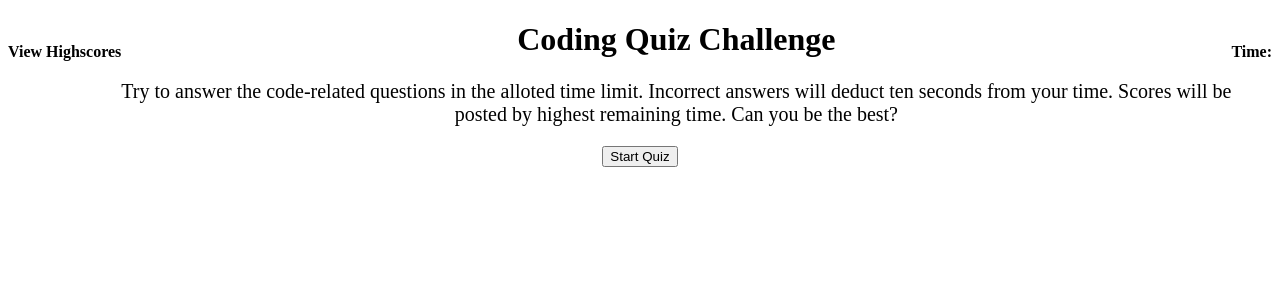
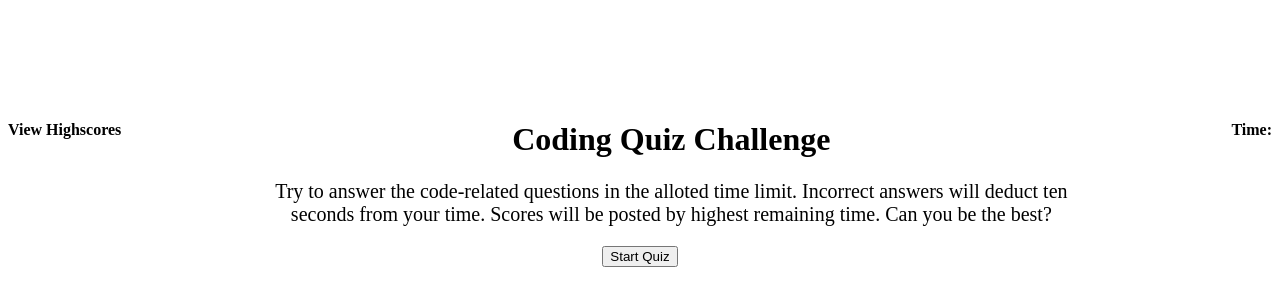
Before and after one commit to brandon6457/code-quiz, a plain HTML site: page index.html in a window 1280 px wide. Drawn offline with Linux system fonts and the light colour scheme.

Commit message:
made changes in css

```diff
--- a/assets/style/style.css
+++ b/assets/style/style.css
@@ -15,8 +15,12 @@ header {
    display: flex;
    float:right;
 }
-section {
+.section {
+   width: 800px;
    display: flex;
+   margin-top: 100px;
+   text-align: center;
+   padding-left: 150px;
 }
 h1, p, .footer {
    text-align: center;
```
